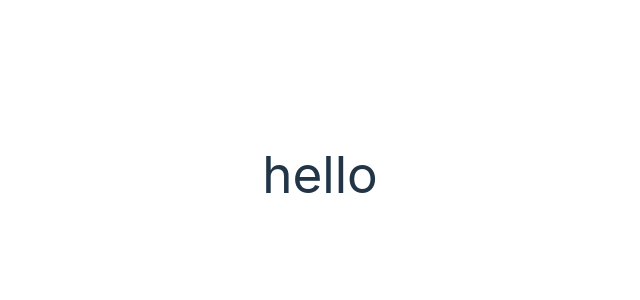
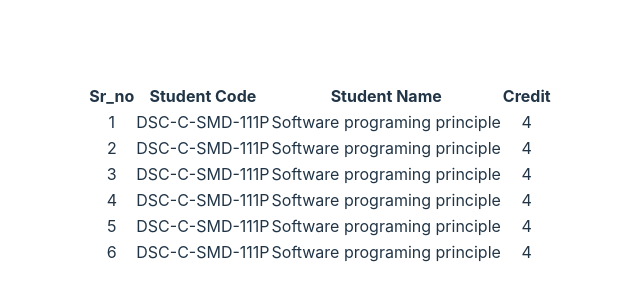
Before and after one commit to Hetvikathiriya/table, a React (Vite) app: page / in a window 1280 px wide. Shown: the part 226-526 px from the top of the page, without its empty margins (320-960 px from the left). Built offline with nearby package versions, Linux system fonts and the light colour scheme.

Commit message:
call table

```diff
--- a/src/App.jsx
+++ b/src/App.jsx
@@ -2,15 +2,15 @@ import { useState } from "react";
 import reactLogo from "./assets/react.svg";
 import viteLogo from "/vite.svg";
 import "./App.css";
-import "./components/table";
+import Table1 from "./components/Table1";
 
 function App() {
   const [count, setCount] = useState(0);
 
   return (
     <>
-      <h1>hello</h1>
-      <table className="min-w-[800px] text-white" />
+      <Table1 className="min-w-[800px] text-white" />
+
     </>
   );
 }
--- a/src/components/table.jsx
+++ b/src/components/Table1.jsx
@@ -1,6 +1,6 @@
 import React from "react";
 
-function table() {
+function Table1() {
   const data = [
     {
       sr_no: 1,
@@ -65,4 +65,4 @@ function table() {
   );
 }
 
-export default table;
+export default Table1;
```
